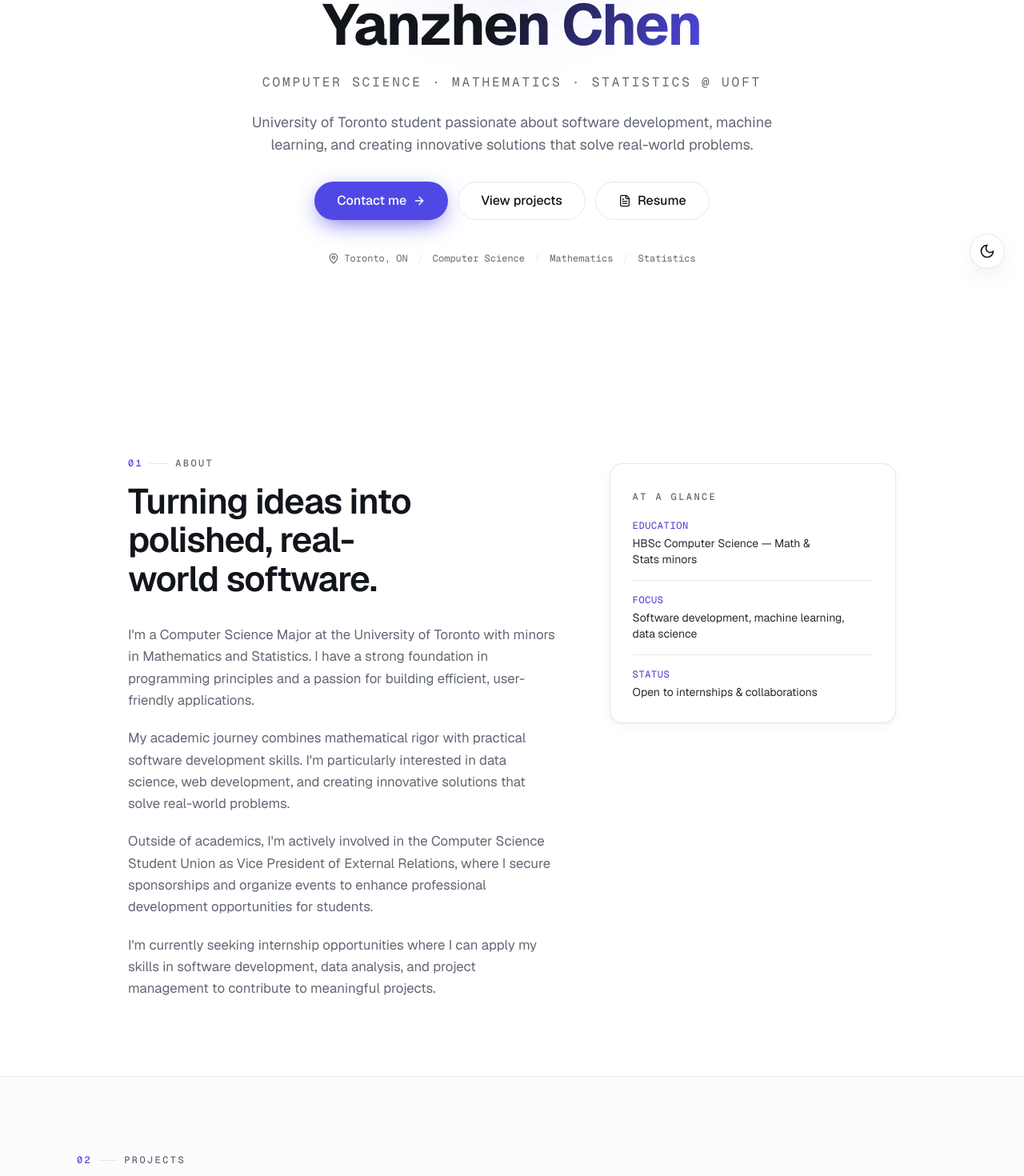
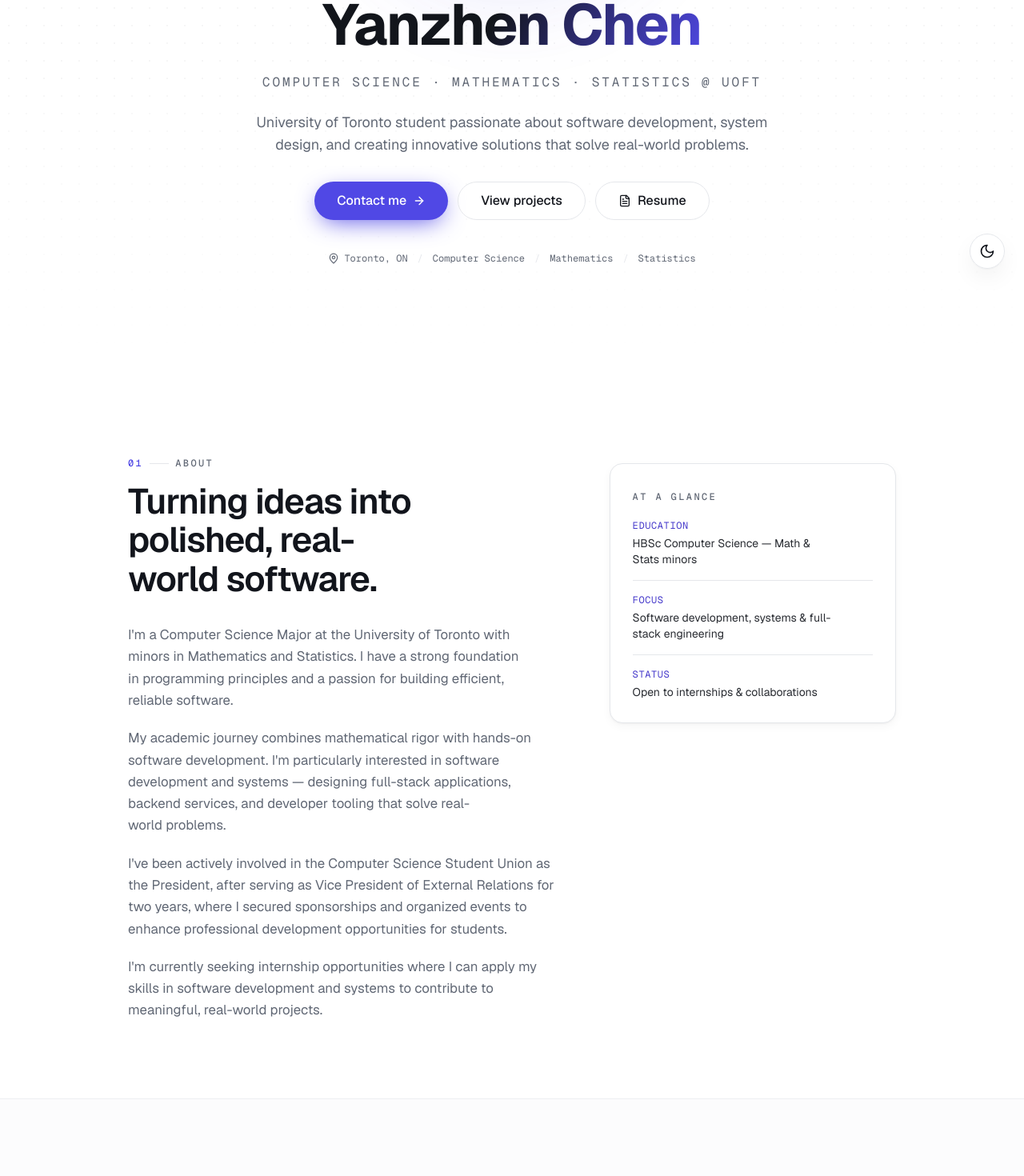
Before and after one commit to YheChen/2025website, a Next.js app: page / in a window 1280 px wide. Shown: the part 440-1910 px from the top of the page at 80% size. Built offline with nearby package versions, Linux system fonts and the light colour scheme.

Commit message:
updated home and about text

```diff
--- a/app/components/About.tsx
+++ b/app/components/About.tsx
@@ -3,17 +3,17 @@ import SectionHeading from "./SectionHeading";
 import Reveal from "./Reveal";
 
 const paragraphs = [
-  "I'm a Computer Science Major at the University of Toronto with minors in Mathematics and Statistics. I have a strong foundation in programming principles and a passion for building efficient, user-friendly applications.",
-  "My academic journey combines mathematical rigor with practical software development skills. I'm particularly interested in data science, web development, and creating innovative solutions that solve real-world problems.",
-  "Outside of academics, I'm actively involved in the Computer Science Student Union as Vice President of External Relations, where I secure sponsorships and organize events to enhance professional development opportunities for students.",
-  "I'm currently seeking internship opportunities where I can apply my skills in software development, data analysis, and project management to contribute to meaningful projects.",
+  "I'm a Computer Science Major at the University of Toronto with minors in Mathematics and Statistics. I have a strong foundation in programming principles and a passion for building efficient, reliable software.",
+  "My academic journey combines mathematical rigor with hands-on software development. I'm particularly interested in software development and systems — designing full-stack applications, backend services, and developer tooling that solve real-world problems.",
+  "I've been actively involved in the Computer Science Student Union as the President, after serving as Vice President of External Relations for two years, where I secured sponsorships and organized events to enhance professional development opportunities for students.",
+  "I'm currently seeking internship opportunities where I can apply my skills in software development and systems to contribute to meaningful, real-world projects.",
 ];
 
 const highlights = [
   { label: "Education", value: "HBSc Computer Science — Math & Stats minors" },
   {
     label: "Focus",
-    value: "Software development, machine learning, data science",
+    value: "Software development, systems & full-stack engineering",
   },
   { label: "Status", value: "Open to internships & collaborations" },
 ];
--- a/app/components/Home.tsx
+++ b/app/components/Home.tsx
@@ -10,7 +10,10 @@ const facts = ["Computer Science", "Mathematics", "Statistics"];
 
 export default function Home() {
   return (
-    <section id="home" className="relative isolate overflow-hidden scroll-mt-24">
+    <section
+      id="home"
+      className="relative isolate overflow-hidden scroll-mt-24"
+    >
       {/* Decorative background */}
       <div aria-hidden className="pointer-events-none absolute inset-0 -z-10">
         <div className="absolute inset-0 bg-grid mask-fade-b opacity-70" />
@@ -63,8 +66,8 @@ export default function Home() {
           <Reveal delay={0.28}>
             <p className="max-w-2xl text-pretty text-base leading-relaxed text-muted-foreground sm:text-lg">
               University of Toronto student passionate about software
-              development, machine learning, and creating innovative solutions
-              that solve real-world problems.
+              development, system design, and creating innovative solutions that
+              solve real-world problems.
             </p>
           </Reveal>
 
```
